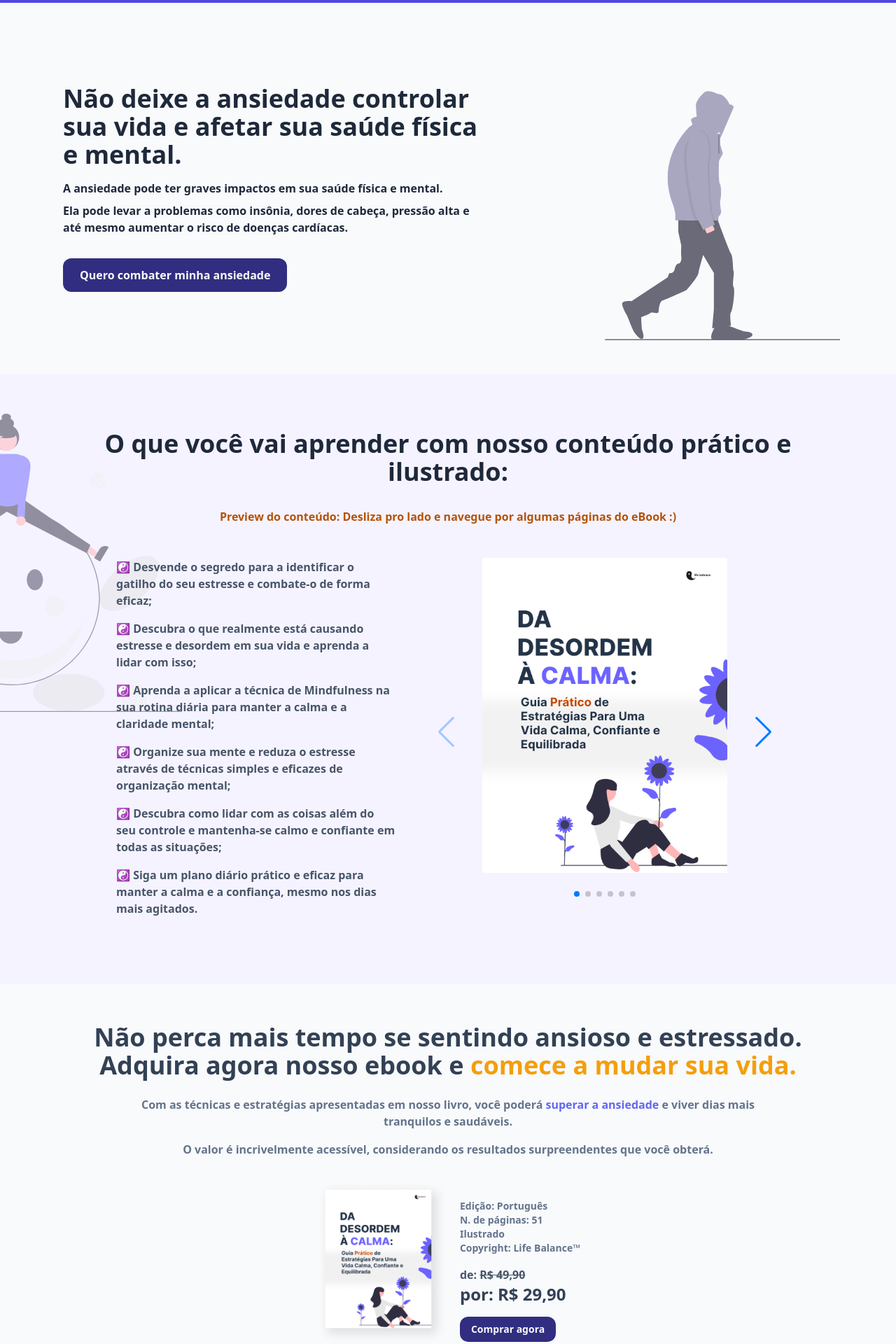
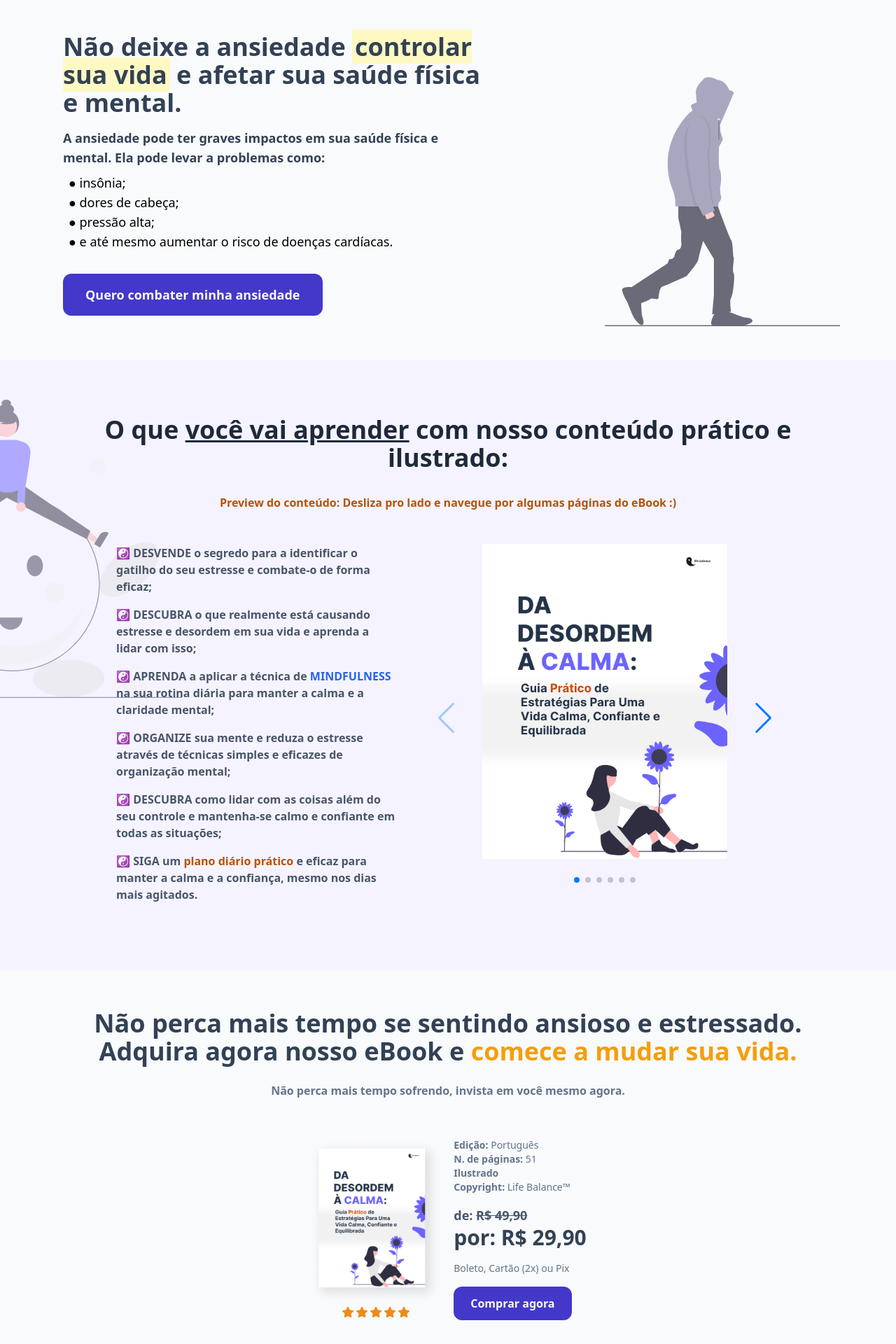
Before and after one commit to r-mayer/life-balance, a Next.js app: page /ebooks/guia-pratico-ansiedade in a window 1280 px wide. Shown: the part 880-2800 px from the top of the page at 70% size. Built offline with nearby package versions, Linux system fonts and the light colour scheme.

Commit message:
adjust page

```diff
--- a/pages/ebooks/guia-pratico-ansiedade/index.js
+++ b/pages/ebooks/guia-pratico-ansiedade/index.js
@@ -32,9 +32,9 @@ export default function GuiaAnsiedade() {
         <link rel="icon" href="/favicon.ico" />
       </Head>
       <main className="">
-        <section className="w-full py-2 sm:py-4 bg-gray-800 px-4">
+        <section className="w-full py-2 sm:py-4 bg-slate-800 px-4">
           <div className="max-w-6xl mx-auto">
-            <div className=" flex items-center justify-center hover:brightness-150 transition-all cursor-pointer max-w-fit hover:scale-105 mx-auto">
+            {/* <div className=" flex items-center justify-center hover:brightness-150 transition-all cursor-pointer max-w-fit hover:scale-105 mx-auto">
               <Image
                 src="/Logo.svg"
                 alt="Life Balance Logo"
@@ -42,32 +42,40 @@ export default function GuiaAnsiedade() {
                 height={24}
                 priority
               />
-            </div>
+            </div> */}
+            <h2 className="text-neutral-50 text-lg text-center">
+              Você{" "}
+              <span className="underline font-bold text-yellow-100">
+                CONVIVE com a ansiedade
+              </span>{" "}
+              e não sabe como lidar? Descubra agora como superar esse mal e
+              viver com tranquilidade.
+            </h2>
           </div>
         </section>
 
         <section className="w-full bg-slate-50 pb-0 pt-12 md:pt-0 md:pb-20">
           <div className="flex md:flex-row flex-col max-w-6xl  mx-auto">
             <div className="flex flex-col justify-center items-center sm:items-start mx-auto">
-              <h1 className="sm:text-5xl text-3xl text-slate-900 text-center sm:text-left mb-4 font-extrabold max-w-[395px] tracking-wide">
+              <h1 className="sm:text-5xl text-3xl text-slate-700 text-center sm:text-left mb-4 font-extrabold max-w-[395px] tracking-wide">
                 DA DESORDEM À <span className="text-indigo-500">CALMA</span>:
               </h1>
 
-              <p className="text-base sm:text-2xl text-slate-800 text-center sm:text-left mb-8 font-bold max-w-[400px] px-4 sm:px-0">
-                Guia <span className="text-amber-700">Prático</span> de
+              <p className="text-base sm:text-2xl text-slate-700 text-center sm:text-left mb-8 font-bold max-w-[400px] px-4 sm:px-0">
+                Guia <span className="text-amber-500 ">Prático</span> de
                 Estratégias Para Uma Vida Calma, Confiante e Equilibrada{" "}
               </p>
 
               <a
                 href="#conteudo"
-                className="px-6 py-3 bg-indigo-900 z-20 max-w-fit rounded-xl hover:brightness-125 transition-all"
+                className="px-6 py-3 sm:px-8 sm:py-4 bg-indigo-600 z-20 max-w-fit rounded-xl hover:brightness-125 transition-all"
               >
                 <span className="text-neutral-50 text-sm sm:text-base font-semibold">
                   Quero saber mais
                 </span>
               </a>
             </div>
-            <div className="-mt-40 -ml-8 w-[400px] sm:mt-0 sm:ml-0 sm:w-full lg:-mr-32 lg:w-[900px] -z-0 flex items-center justify-center">
+            <div className="-mt-40 -ml-0 w-[400px] sm:mt-0 sm:ml-0 sm:w-full lg:-mr-32 lg:w-[900px] -z-0 flex items-center justify-center">
               <Meditation />
             </div>
           </div>
@@ -78,7 +86,7 @@ export default function GuiaAnsiedade() {
             <h2 className="sm:text-3xl text-base text-center max-w-5xl mx-auto font-bold text-neutral-50">
               Você <span className="underline">não</span> está sozinho na luta
               contra a ansiedade. Descubra as estratégias que{" "}
-              <span className="text-amber-500">REALMENTE</span> funcionam.
+              <span className="text-amber-400">REALMENTE</span> funcionam.
             </h2>
           </div>
         </section>
@@ -89,26 +97,29 @@ export default function GuiaAnsiedade() {
         >
           <div className="flex md:flex-row flex-col max-w-6xl  mx-auto">
             <div className="flex flex-col justify-center items-center sm:items-start mx-auto">
-              <h2 className="sm:text-4xl text-2xl text-slate-800 text-center sm:text-left mb-4 font-extrabold max-w-[600px]">
-                Não deixe a ansiedade controlar sua vida e afetar sua saúde
-                física e mental.
+              <h2 className="sm:text-4xl text-2xl text-slate-700 text-center sm:text-left mb-4 font-extrabold max-w-[600px]">
+                Não deixe a ansiedade{" "}
+                <span className="bg-yellow-100 px-1">controlar sua vida</span> e
+                afetar sua saúde física e mental.
               </h2>
 
-              <p className="text-sm sm:text-base text-slate-800 text-center sm:text-left mb-2 font-bold max-w-[600px] px-4 sm:px-0">
+              <p className="text-mase sm:text-lg text-slate-700 text-center sm:text-left mb-2 font-bold max-w-[600px] px-4 sm:px-0">
                 A ansiedade pode ter graves impactos em sua saúde física e
-                mental.
+                mental. Ela pode levar a problemas como:
               </p>
 
-              <p className="text-sm sm:text-base text-slate-800 text-center sm:text-left mb-8 font-bold max-w-[600px] px-4 sm:px-0">
-                Ela pode levar a problemas como insônia, dores de cabeça,
-                pressão alta e até mesmo aumentar o risco de doenças cardíacas.
-              </p>
+              <div className="ml-2 sm:text-lg">
+                <p>● insônia;</p>
+                <p>● dores de cabeça;</p>
+                <p>● pressão alta;</p>
+                <p>● e até mesmo aumentar o risco de doenças cardíacas.</p>
+              </div>
 
               <a
                 href="#checkout"
-                className="px-6 py-3 bg-indigo-900 z-20 max-w-fit rounded-xl hover:brightness-125 transition-all"
+                className="sm:px-8 sm:py-4 px-6 py-3 text-center  mt-8 bg-indigo-700 z-20 max-w-fit rounded-xl hover:brightness-125 transition-all"
               >
-                <span className="text-neutral-50 text-sm sm:text-base font-semibold">
+                <span className="text-neutral-50 text-base sm:text-lg font-semibold">
                   Quero combater minha ansiedade
                 </span>
               </a>
@@ -121,39 +132,52 @@ export default function GuiaAnsiedade() {
 
         <section className="w-full overflow-hidden bg-violet-50 lg:min-h-screen py-12 lg:py-20 relative px-4">
           <h2 className="sm:text-4xl mx-auto text-3xl text-center text-slate-800  mb-8 font-bold max-w-5xl">
-            O que você vai aprender com nosso conteúdo prático e ilustrado:
+            O que <span className="underline">você vai aprender</span> com nosso
+            conteúdo prático e ilustrado:
           </h2>
           <h3 className="text-amber-700 text-base font-bold text-center mb-4">
             Preview do conteúdo: Desliza pro lado e navegue por algumas páginas
             do eBook :)
           </h3>
 
-          <div className="flex md:flex-row flex-col max-w-6xl mx-auto md:justify-center">
-            <div className="flex flex-col">
-              <div className="max-w-[400px]  z-50 mr-12 flex-col mt-8 hidden lg:flex">
-                <p className="text-base font-bold mb-4 text-slate-600">
-                  ☯ Desvende o segredo para a identificar o gatilho do seu
-                  estresse e combate-o de forma eficaz;{" "}
+          <div className="flex lg:flex-row flex-col-reverse max-w-6xl mx-auto sm:justify-center">
+            <div className="flex flex-col items-center">
+              <div className="max-w-[400px]  z-50 sm:mr-12 font-semibold flex-col mt-8 flex">
+                <p className="text-base text-center sm:text-left mb-4 text-slate-600">
+                  ☯ <span className="font-bold uppercase">Desvende</span> o
+                  segredo para a identificar o gatilho do seu estresse e
+                  combate-o de forma eficaz;{" "}
                 </p>
-                <p className="text-base font-bold mb-4 text-slate-600">
-                  ☯ Descubra o que realmente está causando estresse e desordem
-                  em sua vida e aprenda a lidar com isso;
+                <p className="text-base text-center sm:text-left mb-4 text-slate-600">
+                  ☯ <span className="font-bold uppercase">Descubra</span> o que
+                  realmente está causando estresse e desordem em sua vida e
+                  aprenda a lidar com isso;
                 </p>
-                <p className="text-base font-bold mb-4 text-slate-600">
-                  ☯ Aprenda a aplicar a técnica de Mindfulness na sua rotina
-                  diária para manter a calma e a claridade mental;
+                <p className="text-base text-center sm:text-left mb-4 text-slate-600">
+                  ☯ <span className="font-bold uppercase">Aprenda</span> a
+                  aplicar a técnica de{" "}
+                  <span className="uppercase font-bold text-blue-600">
+                    Mindfulness
+                  </span>{" "}
+                  na sua rotina diária para manter a calma e a claridade mental;
                 </p>
-                <p className="text-base font-bold mb-4 text-slate-600">
-                  ☯ Organize sua mente e reduza o estresse através de técnicas
-                  simples e eficazes de organização mental;
+                <p className="text-base text-center sm:text-left mb-4 text-slate-600">
+                  ☯ <span className="font-bold uppercase">Organize</span> sua
+                  mente e reduza o estresse através de técnicas simples e
+                  eficazes de organização mental;
                 </p>
-                <p className="text-base font-bold mb-4 text-slate-600">
-                  ☯ Descubra como lidar com as coisas além do seu controle e
-                  mantenha-se calmo e confiante em todas as situações;
+                <p className="text-base text-center sm:text-left  mb-4 text-slate-600">
+                  ☯ <span className="font-bold uppercase">Descubra</span> como
+                  lidar com as coisas além do seu controle e mantenha-se calmo e
+                  confiante em todas as situações;
                 </p>
-                <p className="text-base font-bold mb-4 text-slate-600">
-                  ☯ Siga um plano diário prático e eficaz para manter a calma e
-                  a confiança, mesmo nos dias mais agitados.
+                <p className="text-base text-center sm:text-left mb-4 text-slate-600">
+                  ☯ <span className="font-bold uppercase">Siga</span> um{" "}
+                  <span className="text-amber-700 font-bold">
+                    plano diário prático
+                  </span>{" "}
+                  e eficaz para manter a calma e a confiança, mesmo nos dias
+                  mais agitados.
                 </p>
               </div>
             </div>
@@ -222,7 +246,7 @@ export default function GuiaAnsiedade() {
                 </SwiperSlide>
                 <SwiperSlide>
                   <div className="mx-auto h-full flex-col flex justify-center pt-32 sm:pt-56 items-center mb-12 w-[200px] lg:w-[350px]">
-                    <span className="text-xs mb-4">
+                    <span className="text-xs mb-4 text-slate-800">
                       Pré-visualização encerrada.
                     </span>
                     <a
@@ -238,6 +262,7 @@ export default function GuiaAnsiedade() {
               </Swiper>
             </div>
           </div>
+
           <div className="absolute z-10 top-32 opacity-10 sm:opacity-50 sm:scale-150 -left-40">
             <Enjoy />
           </div>
@@ -249,24 +274,16 @@ export default function GuiaAnsiedade() {
         >
           <div className="max-w-6xl mx-auto">
             <h2 className="sm:text-4xl text-lg text-center max-w-5xl mx-auto font-bold text-slate-700 mb-6">
-              Não perca mais tempo se sentindo ansioso e estressado. Adquira
-              agora nosso ebook e{" "}
+              <b>Não perca mais tempo</b> se sentindo ansioso e estressado.
+              Adquira agora nosso eBook e{" "}
               <span className="text-amber-500">comece a mudar sua vida.</span>
             </h2>
 
-            <p className="text-sm sm:text-base text-center max-w-4xl mx-auto font-bold text-slate-500 mb-4">
-              Com as técnicas e estratégias apresentadas em nosso livro, você
-              poderá{" "}
-              <span className="text-indigo-500">superar a ansiedade</span> e
-              viver dias mais tranquilos e saudáveis.
+            <p className="text-sm sm:text-base mb-8 sm:mb-14 text-center max-w-4xl mx-auto font-bold text-slate-500">
+              Não perca mais tempo sofrendo, invista em você mesmo agora.
             </p>
 
-            <p className="text-sm sm:text-base text-center max-w-4xl mx-auto font-bold text-slate-500">
-              O valor é incrivelmente acessível, considerando os resultados
-              surpreendentes que você obterá.
-            </p>
-
-            <div className="flex flex-col sm:flex-row w-full justify-center gap-x-4 items-center mt-8">
+            <div className="flex flex-col sm:flex-row w-full justify-center gap-x-4 items-center mt-8 mb-14">
               <div className="flex flex-col hover:-translate-y-1 transition-all">
                 <Image
                   src="/capa-livro-mini.png"
@@ -275,7 +292,7 @@ export default function GuiaAnsiedade() {
                   height={248}
                   priority
                 />
-                <div className="flex gap-x-1 mx-auto">
+                <div className="flex gap-x-1 mx-auto mb-4 sm:mb-0">
                   <div className="w-4 flex items-center justify-center">
                     <Star />
                   </div>
@@ -294,40 +311,71 @@ export default function GuiaAnsiedade() {
                 </div>
               </div>
 
-              <div className="flex flex-col font-bold text-sm text-slate-500">
-                <p>Edição: Português</p>
-                <p>N. de páginas: 51</p>
-                <p>Ilustrado</p>
-                <p className="mb-4">Copyright: Life Balance™</p>
-                <p className="text-base text-slate-600">
+              <div className="flex flex-col text-sm text-slate-500">
+                <p>
+                  <b>Edição:</b> Português
+                </p>
+                <p>
+                  <b>N. de páginas:</b> 51
+                </p>
+                <p>
+                  <b>Ilustrado</b>
+                </p>
+                <p className="mb-4">
+                  <b>Copyright:</b> Life Balance™
+                </p>
+                <p className="text-lg text-slate-600 font-bold">
                   de: <span className="line-through">R$ 49,90</span>
                 </p>
-                <p className="text-2xl text-slate-700 mb-4">por: R$ 29,90</p>
+                <p className="text-3xl text-slate-700 font-bold mb-4">
+                  por: R$ 29,90
+                </p>
+                <p className="mb-4">Boleto, Cartão (2x) ou Pix</p>
                 <a
                   href="https://pay.kiwify.com.br/s6fO8Ia"
-                  className="px-4 py-2 bg-indigo-900 z-20 max-w-fit rounded-xl hover:brightness-150 transition-all"
+                  className="px-6 py-3 bg-indigo-700 z-20 max-w-fit rounded-xl hover:brightness-150 transition-all"
+                  target="_blank"
                 >
-                  <span className="text-neutral-50 text-sm  font-semibold">
+                  <span className="text-neutral-50 text-base font-semibold">
                     Comprar agora
                   </span>
                 </a>
               </div>
             </div>
 
-            <div className="mx-auto flex flex-col sm:flex-row sm:items-center gap-x-4 justify-center mt-20">
+            <p className="text-sm sm:text-base mb-4 text-center max-w-4xl mx-auto font-semibold text-slate-500">
+              Nós dedicamos nossos melhores esforços para garantir que esse
+              material seja de{" "}
+              <span className="text-blue-600 font-bold">
+                altíssima qualidade
+              </span>{" "}
+              e que possa transformar a vida das pessoas de uma forma real e
+              duradoura.
+            </p>
+
+            <p className="text-sm sm:text-base text-center max-w-4xl mx-auto font-semibold text-slate-500 mb-4">
+              Com as técnicas e estratégias apresentadas em nosso livro, você
+              poderá{" "}
+              <span className="text-indigo-600 font-bold">
+                superar a ansiedade
+              </span>{" "}
+              e viver dias mais tranquilos e saudáveis.
+            </p>
+
+            <div className="mx-auto flex flex-col sm:flex-row sm:items-center gap-x-4 justify-center mt-20 border-t-2 pt-4">
               <div className="flex flex-col items-center mb-4 sm:mb-0">
                 <div className="bg-amber-400 hover:brightness-105 cursor-default transition-all px-4 py-0 rounded-lg flex items-center gap-x-2">
                   <div className="flex items-center justify-center w-6">
                     <Cadeado />
                   </div>
-                  <span className="text-sm text-amber-900 font-bold">
+                  <span className="text-xs text-amber-900 font-bold">
                     Compra segura
                   </span>
                 </div>
               </div>
 
               <div className="flex flex-col mx-auto sm:mx-0">
-                <span className="text-xs sm:ml-4">
+                <span className="text-xs sm:ml-4 text-slate-800">
                   Checkout seguro pela plataforma
                 </span>
                 <div className="flex items-center justify-center w-40">
```
